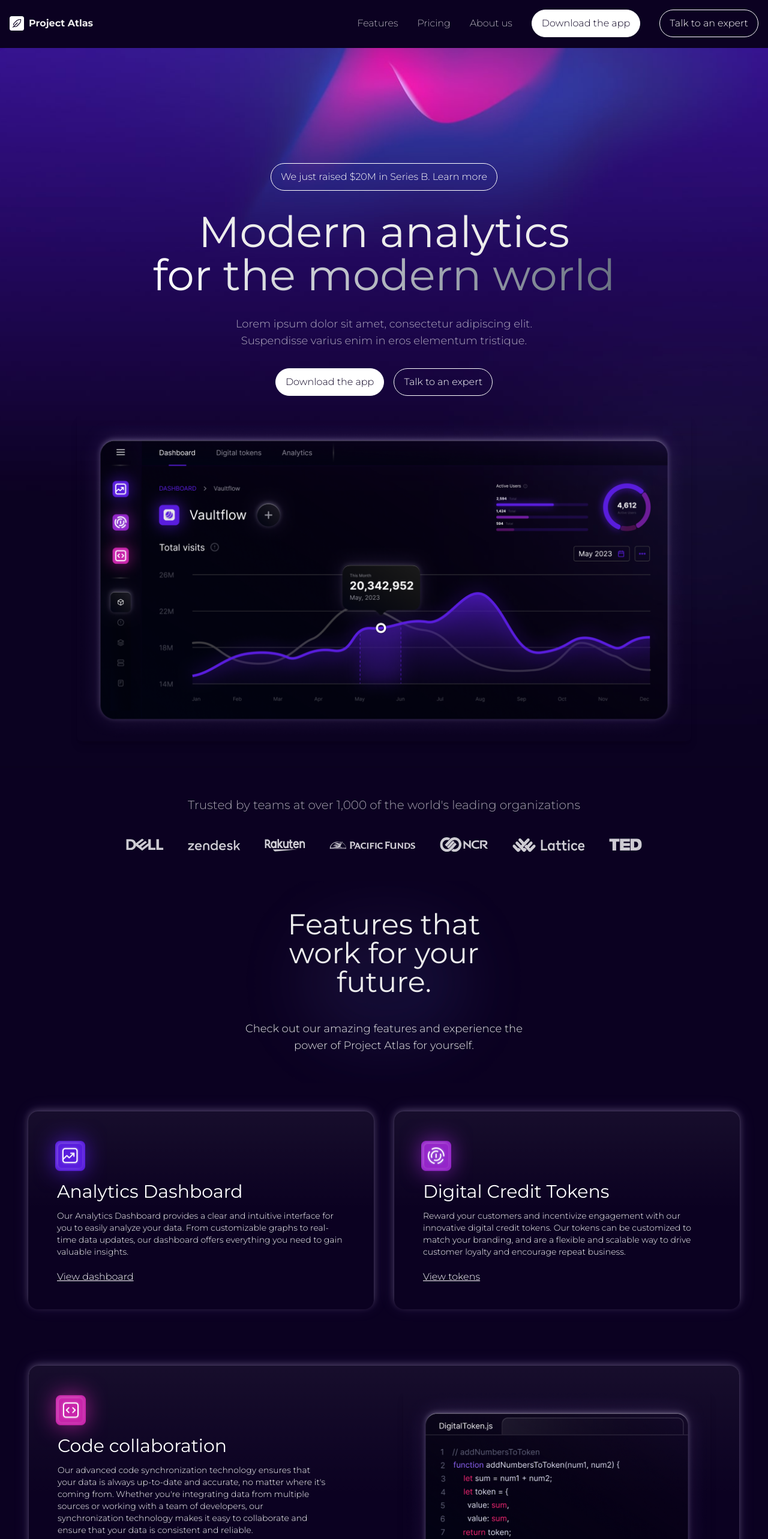
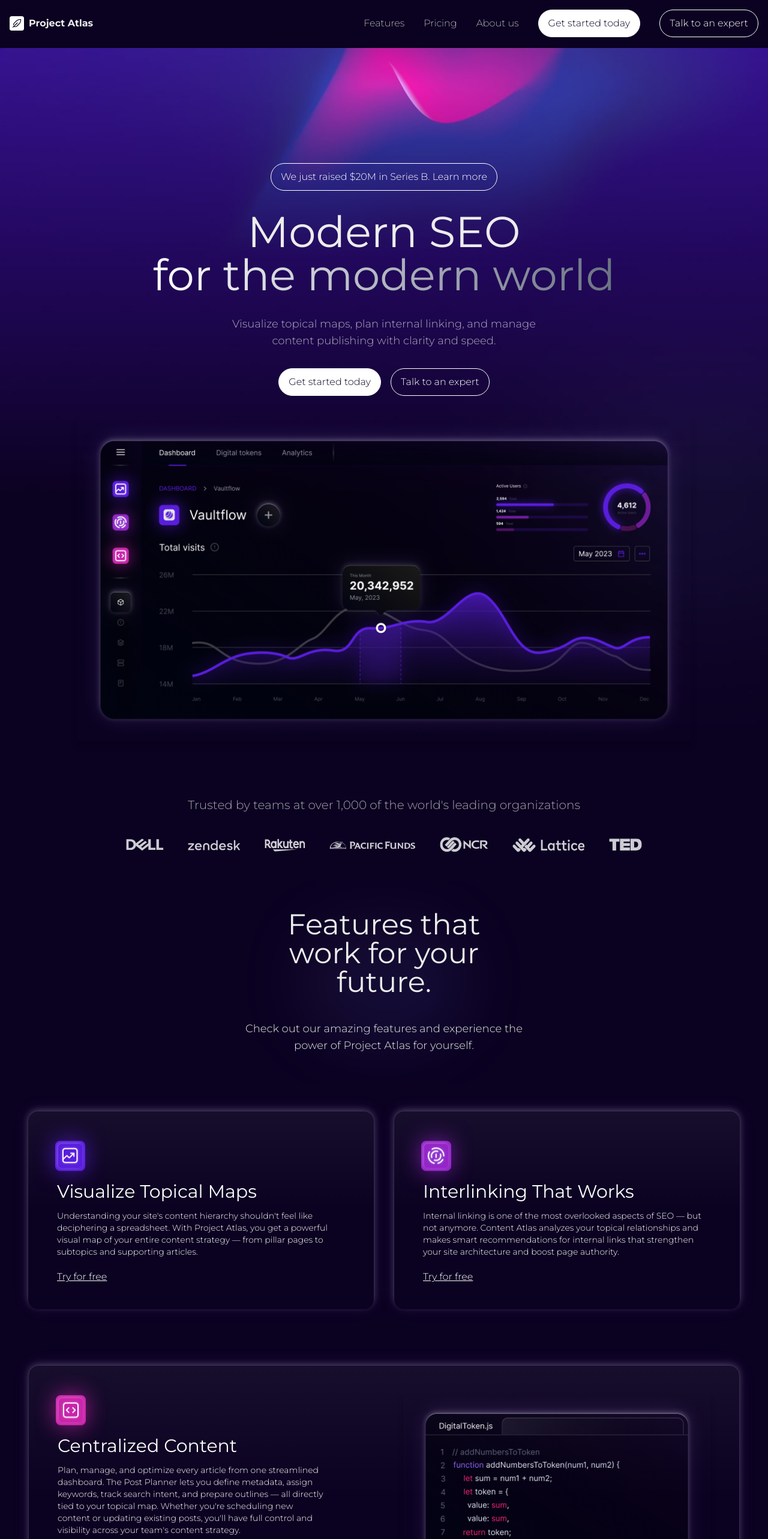
Before and after one commit to BrianAcebo/project-atlas, a React (Vite) app: page / in a window 1280 px wide. Shown: the top 2566 px of the page at 60% size. Built offline with nearby package versions, Linux system fonts and the light colour scheme.

Commit message:
Added brand copy, updated navbar slow scroll, updated card

```diff
--- a/src/App.tsx
+++ b/src/App.tsx
@@ -4,19 +4,12 @@
 import DashboardImgSrc from "./assets/images/dashboard.png";
 import DigitalTokenCodeImgSrc from "./assets/images/digital-token-code.png";
 import { Footer } from "./components/Footer";
-import {
-  Dell,
-  Lattice,
-  NCR,
-  PacificFunds,
-  Rakuten,
-  TED,
-  Zendesk,
-} from "./assets/brands";
+import { Dell, Lattice, NCR, PacificFunds, Rakuten, TED, Zendesk } from "./assets/brands";
 import { Card } from "./components/ui/Card";
 import { IconAnalytics, IconCode, IconTokens } from "./components/icons";
+import { slowScroll } from "./utils";
 
-function App() {
+const App = () => {
   return (
     <>
       <Navbar />
@@ -24,49 +17,34 @@
       {/* Hero */}
       <section className="mt-16 w-full bg-[url('./assets/images/background.jpg')] bg-cover bg-top object-top pt-12 md:pt-36 lg:mt-20">
         <div className="wrapper flex flex-col items-center justify-center gap-5 text-center md:gap-8">
-          <Button
-            type="secondary-outline"
-            rounded="true"
-            className="text-xs sm:text-sm md:text-base"
-          >
+          <Button type="secondary-outline" rounded="true" className="text-xs sm:text-sm md:text-base">
             We just raised $20M in Series B. Learn more
           </Button>
 
           <h1 className="text-3xl font-medium sm:text-5xl md:text-7xl">
-            Modern analytics <br />
-            <span className="inline-block bg-gradient-to-r from-white to-gray-500 bg-clip-text text-transparent">
-              for the modern world
-            </span>
+            Modern SEO <br />
+            <span className="inline-block bg-gradient-to-r from-white to-gray-500 bg-clip-text text-transparent">for the modern world</span>
           </h1>
 
-          <p className="max-w-lg text-sm text-white/65 md:text-lg">
-            Lorem ipsum dolor sit amet, consectetur adipiscing elit. Suspendisse
-            varius enim in eros elementum tristique.
-          </p>
+          <p className="max-w-lg text-sm text-white/65 md:text-lg">Visualize topical maps, plan internal linking, and manage content publishing with clarity and speed.</p>
 
           <div className="flex gap-4">
             <Button type="secondary" rounded="true">
-              Download the app
+              Get started today
             </Button>
             <Button type="secondary-outline" rounded="true">
               Talk to an expert
             </Button>
           </div>
 
-          <img
-            src={DashboardImgSrc}
-            alt="Project Atlas' dashboard"
-            className="w-full max-w-5xl rounded-lg shadow-lg"
-          />
+          <img src={DashboardImgSrc} alt="Project Atlas' dashboard" className="w-full max-w-5xl rounded-lg shadow-lg" />
         </div>
       </section>
 
       {/* Brands */}
       <section className="bg-brand-blue-dark -mt-1">
         <div className="wrapper text-center">
-          <p className="mx-auto max-w-sm text-lg text-white/80 opacity-80 md:max-w-none md:text-xl">
-            Trusted by teams at over 1,000 of the world's leading organizations
-          </p>
+          <p className="mx-auto max-w-sm text-lg text-white/80 opacity-80 md:max-w-none md:text-xl">Trusted by teams at over 1,000 of the world's leading organizations</p>
 
           <div className="mt-10 flex flex-wrap items-center justify-center gap-6 md:gap-10">
             <Dell />
@@ -83,13 +61,8 @@
       {/* Features */}
       <section id="features" className="wrapper !py-0">
         <hgroup className="mx-auto max-w-sm bg-[url('./assets/images/highlight.png')] bg-cover bg-center py-12 md:mb-12 md:max-w-lg">
-          <h2 className="mb-5 px-10 text-center text-3xl font-[400] sm:text-5xl md:mb-10 md:text-5xl">
-            Features that work for your future.
-          </h2>
-          <p className="mt-4 text-center text-sm md:text-lg">
-            Check out our amazing features and experience the power of Project
-            Atlas for yourself.
-          </p>
+          <h2 className="mb-5 text-center text-3xl font-[400] sm:text-5xl md:mb-10 md:px-10 md:text-5xl">Features that work for your future.</h2>
+          <p className="mt-4 text-center text-sm md:text-lg">Check out our amazing features and experience the power of Project Atlas for yourself.</p>
         </hgroup>
 
         <div className="flex flex-col gap-10 md:gap-24">
@@ -99,19 +72,12 @@
                 <IconAnalytics className="-mt-7 -ml-10" />
               </div>
 
-              <h3 className="-mt-5 mb-3 text-xl font-medium md:text-3xl">
-                Analytics Dashboard
-              </h3>
+              <h3 className="-mt-5 mb-3 text-xl font-medium md:text-3xl">Visualize Topical Maps</h3>
 
-              <p className="mb-5 text-sm">
-                Our Analytics Dashboard provides a clear and intuitive interface
-                for you to easily analyze your data. From customizable graphs to
-                real-time data updates, our dashboard offers everything you need
-                to gain valuable insights.
-              </p>
+              <p className="mb-5 text-sm">Understanding your site's content hierarchy shouldn't feel like deciphering a spreadsheet. With Project Atlas, you get a powerful visual map of your entire content strategy — from pillar pages to subtopics and supporting articles.</p>
 
-              <a href="#" className="underline">
-                View dashboard
+              <a href="#signup" onClick={slowScroll} className="underline">
+                Try for free
               </a>
             </Card>
 
@@ -120,19 +86,12 @@
                 <IconTokens className="-mt-7 -ml-10" />
               </div>
 
-              <h3 className="-mt-5 mb-3 text-xl font-medium md:text-3xl">
-                Digital Credit Tokens
-              </h3>
+              <h3 className="-mt-5 mb-3 text-xl font-medium md:text-3xl">Interlinking That Works</h3>
 
-              <p className="mb-5 text-sm">
-                Reward your customers and incentivize engagement with our
-                innovative digital credit tokens. Our tokens can be customized
-                to match your branding, and are a flexible and scalable way to
-                drive customer loyalty and encourage repeat business.
-              </p>
+              <p className="mb-5 text-sm">Internal linking is one of the most overlooked aspects of SEO — but not anymore. Content Atlas analyzes your topical relationships and makes smart recommendations for internal links that strengthen your site architecture and boost page authority.</p>
 
-              <a href="#" className="underline">
-                View tokens
+              <a href="#signup" onClick={slowScroll} className="underline">
+                Try for free
               </a>
             </Card>
           </div>
@@ -145,48 +104,28 @@
                     <IconCode className="-mt-7 -ml-10" />
                   </div>
 
-                  <h3 className="-mt-5 mb-3 text-xl font-medium md:text-3xl">
-                    Code collaboration
-                  </h3>
+                  <h3 className="-mt-5 mb-3 text-xl font-medium md:text-3xl">Centralized Content</h3>
 
-                  <p className="mb-5 text-sm">
-                    Our advanced code synchronization technology ensures that
-                    your data is always up-to-date and accurate, no matter where
-                    it's coming from. Whether you're integrating data from
-                    multiple sources or working with a team of developers, our
-                    synchronization technology makes it easy to collaborate and
-                    ensure that your data is consistent and reliable.
-                  </p>
+                  <p className="mb-5 text-sm">Plan, manage, and optimize every article from one streamlined dashboard. The Post Planner lets you define metadata, assign keywords, track search intent, and prepare outlines — all directly tied to your topical map. Whether you're scheduling new content or updating existing posts, you'll have full control and visibility across your team's content strategy.</p>
 
-                  <a href="#" className="underline">
-                    View code collaboration
+                  <a href="#signup" onClick={slowScroll} className="underline">
+                    Try for free
                   </a>
                 </div>
 
-                <img
-                  src={DigitalTokenCodeImgSrc}
-                  alt="Visual of Javascript file with digital token code"
-                  className="w-full max-w-lg rounded-lg shadow-lg"
-                />
+                <img src={DigitalTokenCodeImgSrc} alt="Visual of Javascript file with digital token code" className="w-full max-w-lg rounded-lg shadow-lg" />
               </div>
             </Card>
           </div>
 
-          <Card className="mx-auto w-full max-w-xl px-8 py-6 md:max-w-none md:px-12 md:py-16">
+          <Card id="signup" className="mx-auto w-full max-w-xl px-8 py-6 md:max-w-none md:px-12 md:py-16">
             <hgroup className="mx-auto max-w-3xl">
-              <h2 className="mb-3 text-center text-2xl font-semibold sm:text-3xl md:mb-6 md:text-5xl">
-                Our powerful analytics provides invaluable insights.
-              </h2>
-              <p className="mx-auto mb-6 max-w-3xl text-center text-sm md:px-4 md:text-lg">
-                Unlock the power of data with our cutting-edge analytics
-                product. Get instant insights with our user-friendly Analytics
-                Dashboard, and take advantage of our innovative digital credit
-                tokens to reward your customers and incentivize engagement.
-              </p>
+              <h2 className="mb-3 text-center text-2xl font-semibold sm:text-3xl md:mb-6 md:text-5xl">Have your SEO team build authority with clarity.</h2>
+              <p className="mx-auto mb-6 max-w-3xl text-center text-sm md:px-4 md:text-lg">Whether you're scaling a blog, running an agency, or leading an SEO team, Content Atlas gives you the clarity, control, and strategic edge you need to grow your organic reach. Sign up today and start building real topical authority with a system that scales with you.</p>
             </hgroup>
 
             <Button type="secondary-outline" rounded="true" className="mx-auto">
-              Download the app
+              Get started today
             </Button>
           </Card>
         </div>
@@ -195,6 +134,6 @@
       <Footer />
     </>
   );
-}
+};
 
 export default App;
--- a/src/components/Navbar.tsx
+++ b/src/components/Navbar.tsx
@@ -19,12 +19,17 @@
   },
 ];
 
-const MainNav = () => {
+const MainNav = ({ onEvent }: { onEvent: () => void }) => {
+  const handleClick = () => onEvent();
+
   const listItems = links.map(({ name, href }, i) => (
     <li key={`${Date.now().toString()}-${i}`} className="font-extralight">
       <a
         href={href}
-        onClick={slowScroll}
+        onClick={(e) => {
+          slowScroll(e);
+          handleClick();
+        }}
         className="hover:text-brand-blue-300 text-white"
       >
         {name}
@@ -37,7 +42,7 @@
       {listItems}
       <li className="mt-10 lg:mt-0">
         <Button type="secondary" rounded="true">
-          Download the app
+          Get started today
         </Button>
       </li>
       <li>
@@ -49,13 +54,11 @@
   );
 };
 
-const MobileSidePanel = ({ open }: { open: boolean | undefined }) => {
+const MobileSidePanel = ({ open, onEvent }: { open: boolean | undefined; onEvent: () => void }) => {
   return (
-    <div
-      className={`bg-brand-blue-dark ${open ? "visible right-0 opacity-100" : "invisible -right-[100vw] opacity-0"} fixed top-0 z-10 h-screen w-full overscroll-contain transition-all duration-300`}
-    >
+    <div className={`bg-brand-blue-dark ${open ? "visible right-0 opacity-100" : "invisible -right-[100vw] opacity-0"} fixed top-0 z-10 h-screen w-full overscroll-contain transition-all duration-300`}>
       <nav className="flex h-full w-full items-center justify-center">
-        <MainNav />
+        <MainNav onEvent={onEvent} />
       </nav>
     </div>
   );
@@ -64,6 +67,8 @@
 export const Navbar = () => {
   const [open, setOpen] = useState(false);
   const nodeRef = useRef(null);
+
+  const handleChildEvent = () => setOpen(!open);
 
   return (
     <header className="font-montserrat bg-brand-blue-dark fixed top-0 z-50 w-full p-4">
@@ -74,35 +79,20 @@
         </div>
 
         <div>
-          <button
-            aria-label="Toggle opening and closing the mobile side panel menu"
-            onClick={() => setOpen(!open)}
-            className="hover:bg-brand-accent-primary relative z-20 flex size-8 cursor-pointer flex-col items-center justify-center rounded-md transition-colors lg:hidden"
-          >
-            <div
-              className={`h-[0.5px] w-5 bg-white transition-all duration-200 ${open ? "mb-0 rotate-45" : "mb-1"}`}
-            ></div>
-            <div
-              className={`mb-1 h-[0.5px] w-5 bg-white ${open ? "hidden" : ""}`}
-            ></div>
-            <div
-              className={`h-[0.5px] w-5 bg-white transition-all duration-200 ${open ? "-rotate-45" : ""}`}
-            ></div>
+          <button aria-label="Toggle opening and closing the mobile side panel menu" onClick={() => setOpen(!open)} className="hover:bg-brand-accent-primary relative z-20 flex size-8 cursor-pointer flex-col items-center justify-center rounded-md transition-colors lg:hidden">
+            <div className={`h-[0.5px] w-5 bg-white transition-all duration-200 ${open ? "mb-0 rotate-45" : "mb-1"}`}></div>
+            <div className={`mb-1 h-[0.5px] w-5 bg-white ${open ? "hidden" : ""}`}></div>
+            <div className={`h-[0.5px] w-5 bg-white transition-all duration-200 ${open ? "-rotate-45" : ""}`}></div>
           </button>
 
           <div className="hidden lg:block">
-            <MainNav />
+            <MainNav onEvent={handleChildEvent} />
           </div>
         </div>
       </nav>
 
-      <CSSTransition
-        nodeRef={nodeRef}
-        in={open}
-        timeout={200}
-        classNames="my-node"
-      >
-        <MobileSidePanel open={open} />
+      <CSSTransition nodeRef={nodeRef} in={open} timeout={200} classNames="my-node">
+        <MobileSidePanel onEvent={handleChildEvent} open={open} />
       </CSSTransition>
     </header>
   );
--- a/src/components/ui/Card.tsx
+++ b/src/components/ui/Card.tsx
@@ -1,16 +1,8 @@
 import type { ReactNode } from "react";
 
-export const Card = ({
-  children,
-  className,
-}: {
-  children?: ReactNode | string;
-  className?: string | undefined;
-}) => {
+export const Card = ({ children, className, id }: { children?: ReactNode | string; className?: string | undefined; id?: string | undefined }) => {
   return (
-    <article
-      className={`${className} bg-brand-blue-dark relative overflow-visible rounded-2xl p-6 text-white shadow-[0_0_0_1px_rgba(255,255,255,0.04),0_-2px_12px_rgba(233,221,255,0.25),0_-2px_28px_rgba(187,155,255,0.12),0_0.5px_0px_rgba(255,255,255,0.3)]`}
-    >
+    <article id={id} className={`${className} bg-brand-blue-dark relative overflow-visible rounded-2xl p-6 text-white shadow-[0_0_0_1px_rgba(255,255,255,0.04),0_-2px_12px_rgba(233,221,255,0.25),0_-2px_28px_rgba(187,155,255,0.12),0_0.5px_0px_rgba(255,255,255,0.3)]`}>
       {/* Background gradient layer */}
       <div className="to-brand-blue-dark pointer-events-none absolute inset-0 z-0 rounded-2xl bg-gradient-to-b from-white/5 via-transparent" />
 
```
